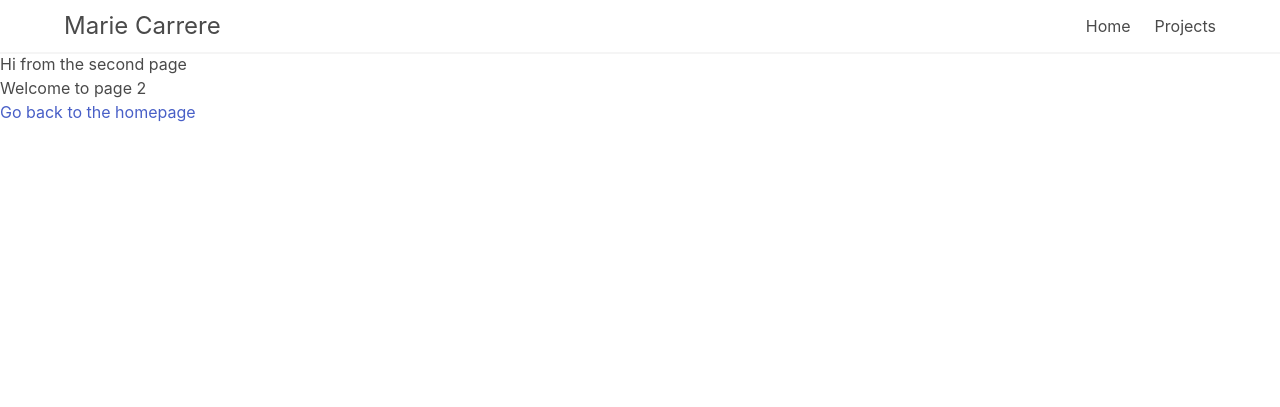
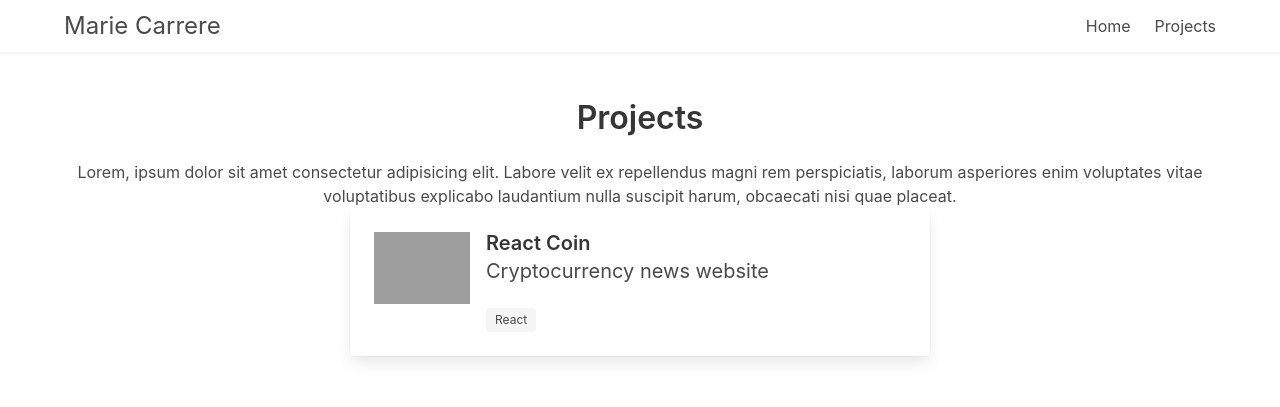
Before and after one commit to Marie-Carrere/gatsby-portfolio, a Gatsby site: page /page-2 in a window 1280 px wide. Built offline with nearby package versions, Linux system fonts and the light colour scheme; Gatsby itself is replaced by a stand-in of ours; grey boxes are pictures that could not be loaded.

Commit message:
projects page

```diff
--- a/src/components/image.js
+++ b/src/components/image.js
@@ -1,4 +1,5 @@
-import React from 'react'
+
+/*import React from 'react'
 import { StaticQuery, graphql } from 'gatsby'
 import Img from 'gatsby-image'
 
@@ -11,7 +12,7 @@ import Img from 'gatsby-image'
  * For more information, see the docs:
  * - `gatsby-image`: https://gatsby.app/gatsby-image
  * - `StaticQuery`: https://gatsby.app/staticquery
- */
+
 
 const Image = () => (
   <StaticQuery
@@ -30,3 +31,4 @@ const Image = () => (
   />
 )
 export default Image
+*/
--- a/src/pages/page-2.js
+++ b/src/pages/page-2.js
@@ -2,12 +2,46 @@ import React from 'react'
 import { Link } from 'gatsby'
 
 import Layout from '../components/layout'
+import projectImage from '../assets/site1.png'
 
 const SecondPage = () => (
   <Layout>
-    <h1>Hi from the second page</h1>
-    <p>Welcome to page 2</p>
-    <Link to="/">Go back to the homepage</Link>
+    <section className="section">
+      <div className="container">
+        <h1 className="title has-text-centered">Projects</h1>
+        <p className="content has-text-centered">
+          Lorem, ipsum dolor sit amet consectetur adipisicing elit. Labore velit ex repellendus magni rem perspiciatis, laborum asperiores enim voluptates vitae voluptatibus explicabo laudantium nulla suscipit harum, obcaecati nisi quae placeat.
+        </p>
+      </div>
+      <div className="columns is-centered">
+        <div className="column is-half">
+          <a href="https://bit.ly/2q6Df0Q">
+            <div className="card">
+              <div className="card-content">
+                <div className="media">
+                  <div className="media-left">
+                    <figure className="image is-96x96">
+                      <img src={projectImage} alt="project" />
+                    </figure>
+                  </div>
+                  <div className="media-content">
+                    <p className="title is-size-5-desktop is-size-6-touch">
+                      React Coin
+                    </p>
+                    <p className="subtitle is-size-5-desktop is-size-6-touch">
+                      Cryptocurrency news website
+                    </p>
+                    <div className="tags">
+                      <span className="tag">React</span>
+                    </div>
+                  </div>
+                </div>
+              </div>
+            </div>
+          </a>
+        </div>
+      </div>
+    </section>
   </Layout>
 )
 
```
Also changed, not shown: 1 other file.
